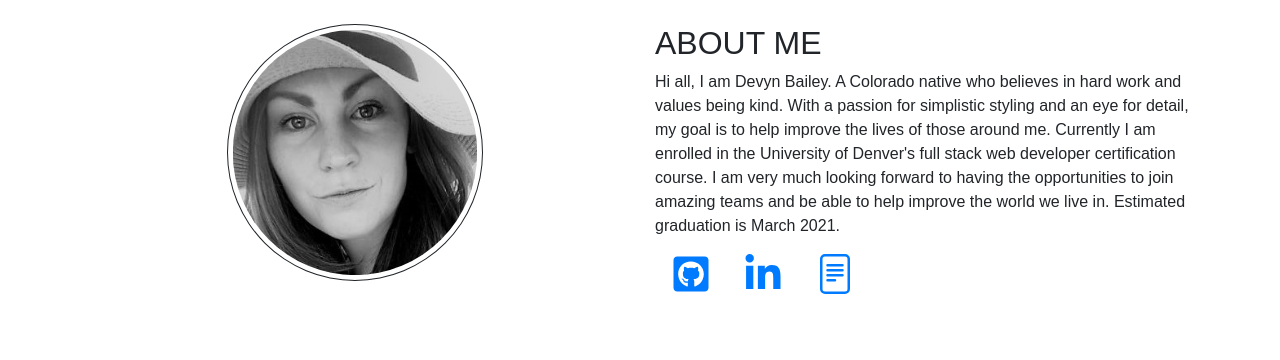
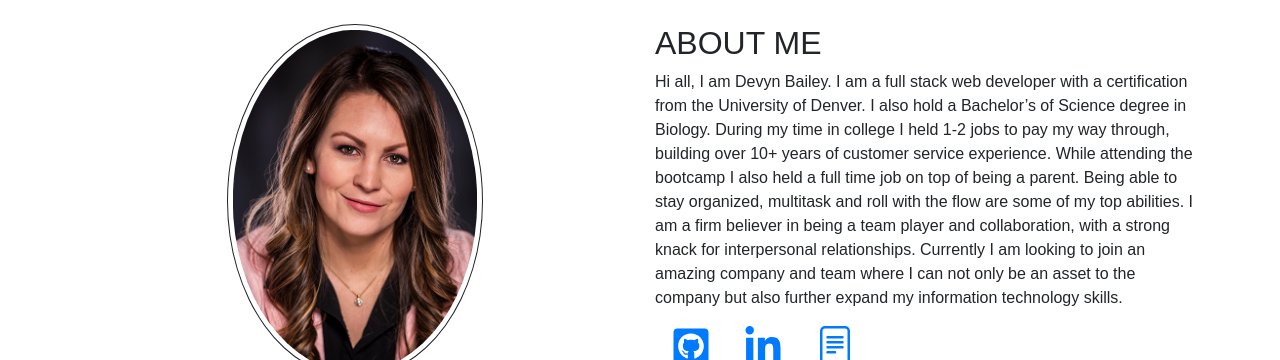
Before and after one commit to dbailey11/db_react_portfolio, a React (Create React App) app: page / in a window 1280 px wide. Shown: the part 584-944 px from the top of the page. Built offline with nearby package versions, Linux system fonts and the light colour scheme; a web font is replaced by a local one.

Commit message:
updated photo and about me section

```diff
--- a/src/components/AboutMe.js
+++ b/src/components/AboutMe.js
@@ -1,6 +1,6 @@
 import React from "react";
-import Photo from "../img/aboutme.jpg";
-import Resume from "../docs/Devyn_Bailey_Resume_2021.pdf"
+import Photo from "../img/db_headshot.jpg";
+import Resume from "../docs/Devyn_Bailey_Resume_2021_plain.pdf"
 import { FaGithubSquare, FaLinkedinIn } from "react-icons/fa";
 import { BsFileText } from "react-icons/bs";
 
@@ -16,14 +16,7 @@ const AboutMe = () => {
         <div className="col-lg-6 col-xm-12">
           <h2 className="about-heading">About Me</h2>
           <p>
-            Hi all, I am Devyn Bailey. A Colorado native who believes in hard
-            work and values being kind. With a passion for simplistic styling
-            and an eye for detail, my goal is to help improve the lives of those
-            around me. Currently I am enrolled in the University of Denver's
-            full stack web developer certification course. I am very much
-            looking forward to having the opportunities to join amazing teams
-            and be able to help improve the world we live in. Estimated
-            graduation is March 2021.
+          Hi all, I am Devyn Bailey. I am a full stack web developer with a certification from the University of Denver. I also hold a Bachelor’s of Science degree in Biology. During my time in college I held 1-2 jobs to pay my way through, building over 10+ years of customer service experience. While attending the bootcamp I also held a full time job on top of being a parent. Being able to stay organized, multitask and roll with the flow are some of my top abilities. I am a firm believer in being a team player and collaboration, with a strong knack for interpersonal relationships. Currently I am looking to join an amazing company and team where I can not only be an asset to the company but also further expand my information technology skills.
           </p>
           <a href="https://github.com/dbailey11" target="_blank" className="icon">
             <FaGithubSquare size={40} />
--- a/src/components/Footer.js
+++ b/src/components/Footer.js
@@ -1,5 +1,5 @@
 import React from "react";
-import { FaGithubSquare, FaLinkedinIn, FaCopyright } from "react-icons/fa";
+import { FaCopyright } from "react-icons/fa";
 
 const Footer = () => {
   return (
```
Also changed, not shown: src/img/db_headshot.jpg (added), 1 other file (tests, documents, lock files or other folders).
